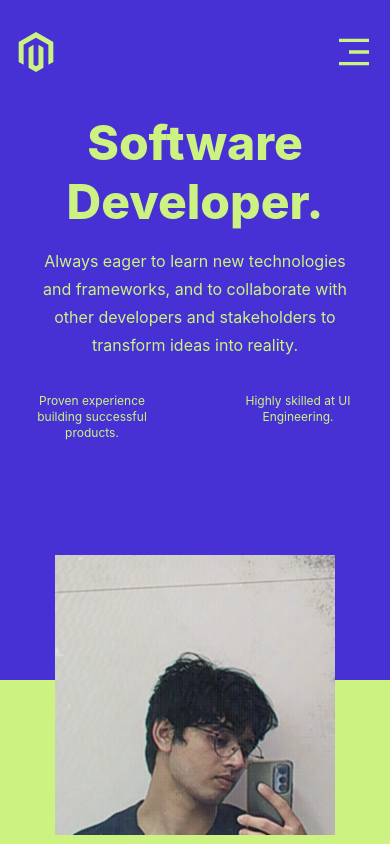
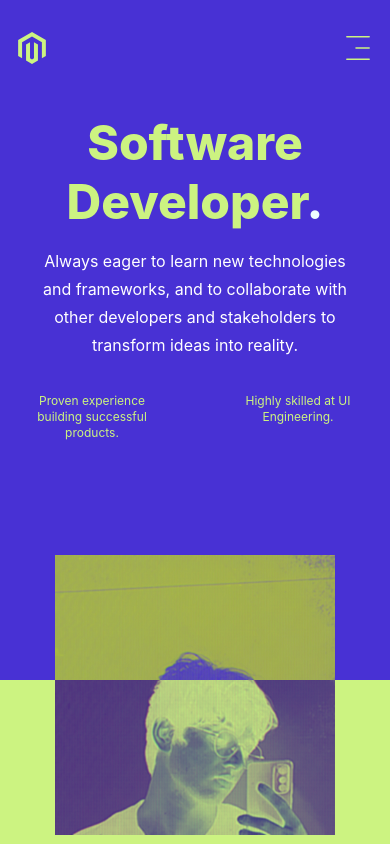
Before and after one commit to Amaan85277/Portfolio, a React (Create React App) app: page / in a window 390 px wide. Shown: the top 844 px of the page. Built offline with nearby package versions, Linux system fonts and the light colour scheme.

Commit message:
styling changes

```diff
--- a/src/Components/Header/index.js
+++ b/src/Components/Header/index.js
@@ -2,7 +2,7 @@ import React, { useContext, useState } from "react";
 import styles from "./styles.module.css";
 import { FaMagento } from "react-icons/fa";
 import { RxCross1 } from "react-icons/rx";
-import { RiMenu3Fill } from "react-icons/ri";
+import { CiMenuFries } from "react-icons/ci";
 import Popover from "@mui/material/Popover";
 import { Link } from "react-router-dom";
 import { Context } from "../../Contexts";
@@ -31,7 +31,7 @@ function Header({ activeWindow = 0, scrollToWithoutLag = () => {} }) {
         onClick={() => scrollToWithoutLag(1)}
       />
 
-      <RiMenu3Fill
+      <CiMenuFries
         className={`${styles.menu} ${
           isMobile || [3, 5].includes(activeWindow) ? styles.green : styles.blue
         }`}
--- a/src/Components/Header/styles.module.css
+++ b/src/Components/Header/styles.module.css
@@ -19,6 +19,8 @@
 
     @media(max-width:500px){
         margin-left: 1em;
+        height: 32px;
+        width: 32px;
     }
 }
 
@@ -29,6 +31,8 @@
 
     @media(max-width:500px){
         margin-right: 1em;
+        height: 32px;
+        width: 32px;
     }
 }
 
--- a/src/Components/Home/One/AboutInfo/index.js
+++ b/src/Components/Home/One/AboutInfo/index.js
@@ -1,7 +1,7 @@
 import React from 'react'
 import styles from './styles.module.css';
 
-const position = 'Software Developer.';
+const position = 'Software Developer';
 const about = `Always eager to learn new technologies and frameworks, and to collaborate with other developers and
 stakeholders to transform ideas into reality.`
 
--- a/src/Components/Home/One/AboutInfo/styles.module.css
+++ b/src/Components/Home/One/AboutInfo/styles.module.css
@@ -16,10 +16,16 @@
   @media (max-width: 500px) {
     text-align: center;
   }
+
+  &::after{
+    content: ".";
+    color: #eefeff;
+  }
 }
 
 .about {
   line-height: 28px;
+  color: #fff;
 
   @media (max-width: 500px) {
     text-align: center;
--- a/src/Components/Home/One/Profile/styles.module.css
+++ b/src/Components/Home/One/Profile/styles.module.css
@@ -16,5 +16,6 @@
     width: 280px;
     height: auto;
     object-fit: contain;
+    mix-blend-mode: exclusion;
   }
 }
```
